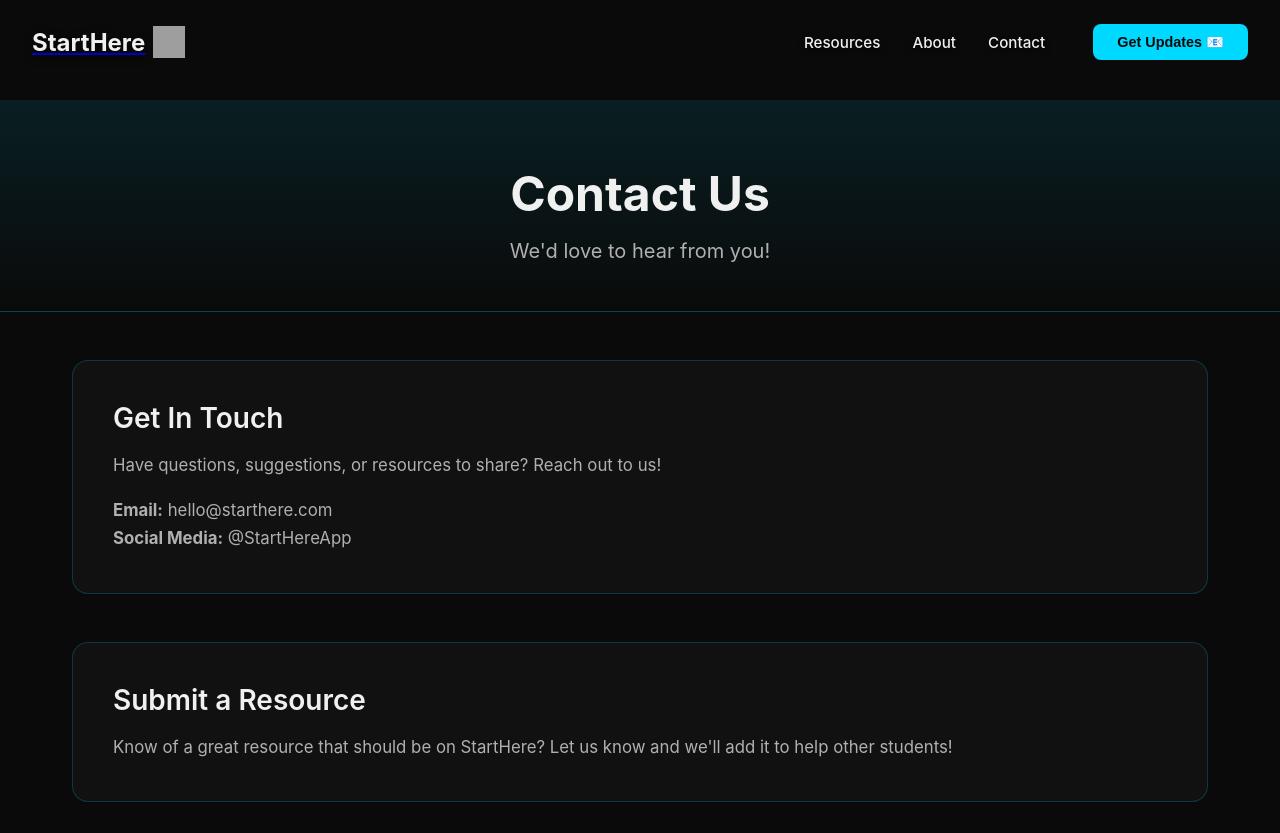
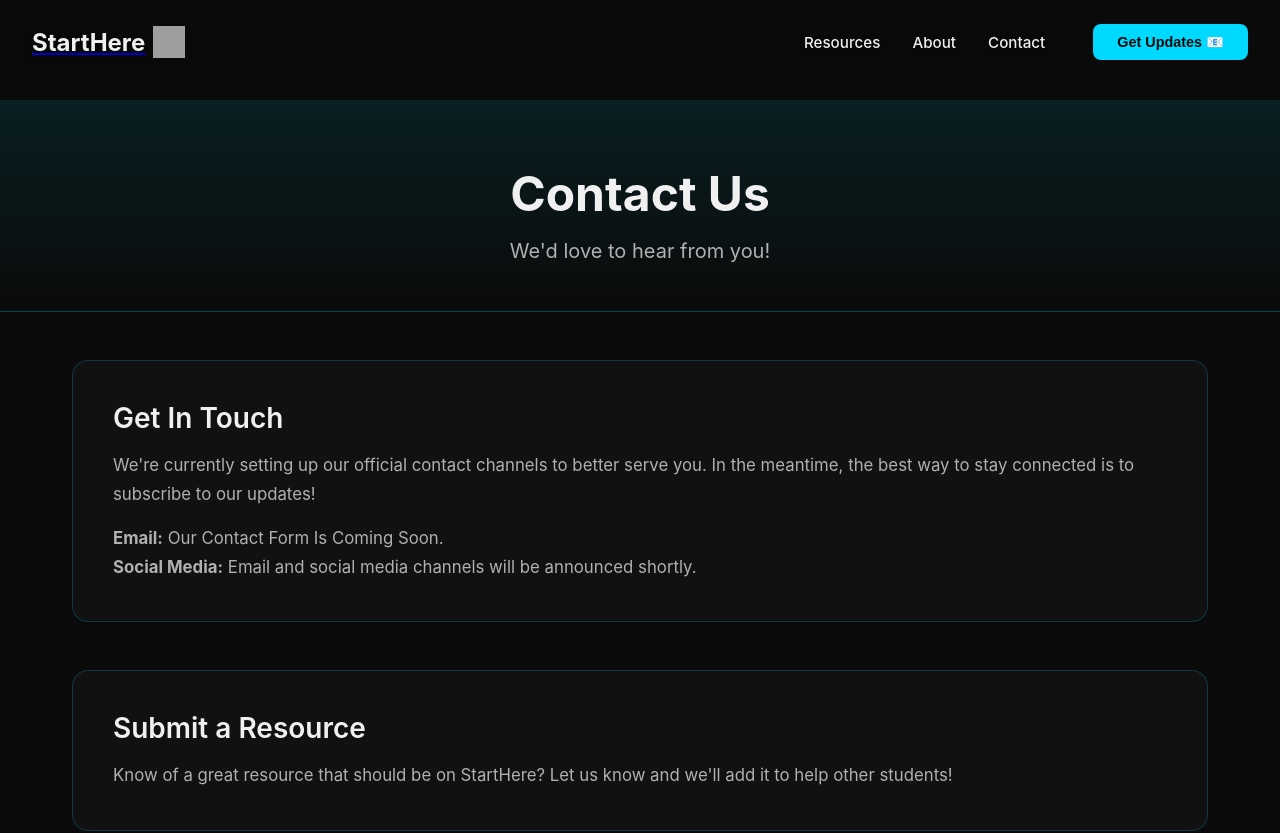
Before and after one commit to Miryre/Start-Here, a React (Create React App) app: page /contact in a window 1280 px wide. Shown: the top 833 px of the page. Built offline with nearby package versions, Linux system fonts and the light colour scheme; grey boxes are pictures that could not be loaded.

Commit message:
updated contact information

```diff
--- a/src/pages/Contact.js
+++ b/src/pages/Contact.js
@@ -12,10 +12,11 @@ const Contact = () => {
       <div className="page-content">
         <section className="resource-category">
           <h2>Get In Touch</h2>
-          <p>Have questions, suggestions, or resources to share? Reach out to us!</p>
+          <p>We're currently setting up our official contact channels to better serve you.
+          In the meantime, the best way to stay connected is to subscribe to our updates!</p>
           <p style={{ marginTop: '1rem' }}>
-            <strong>Email:</strong> hello@starthere.com<br />
-            <strong>Social Media:</strong> @StartHereApp
+            <strong>Email:</strong> Our Contact Form Is Coming Soon.<br />
+            <strong>Social Media:</strong> Email and social media channels will be announced shortly.
           </p>
         </section>
 
```
